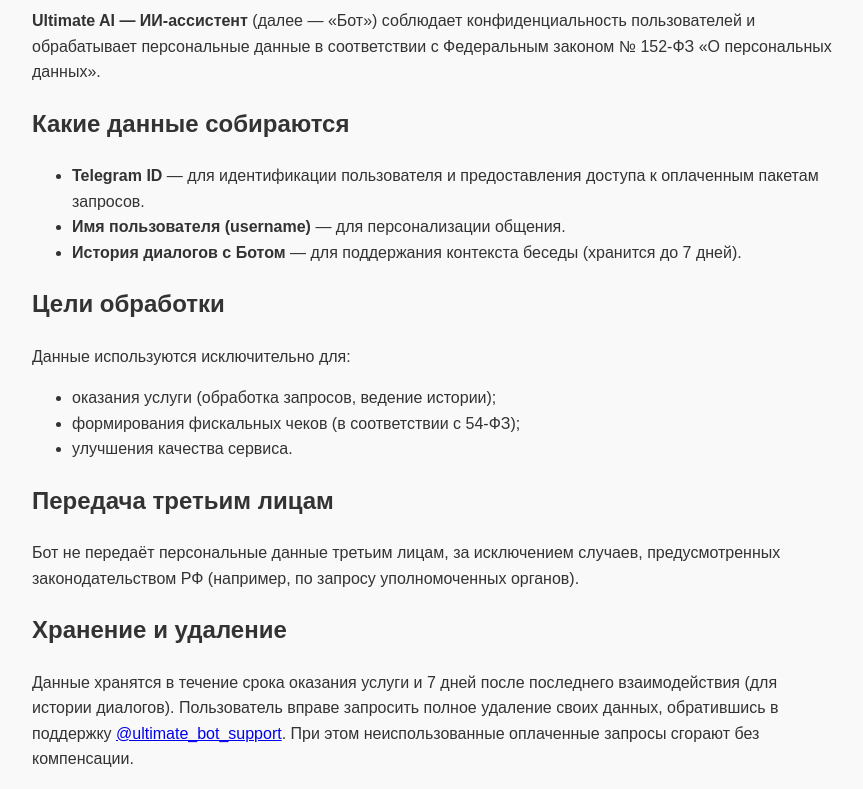
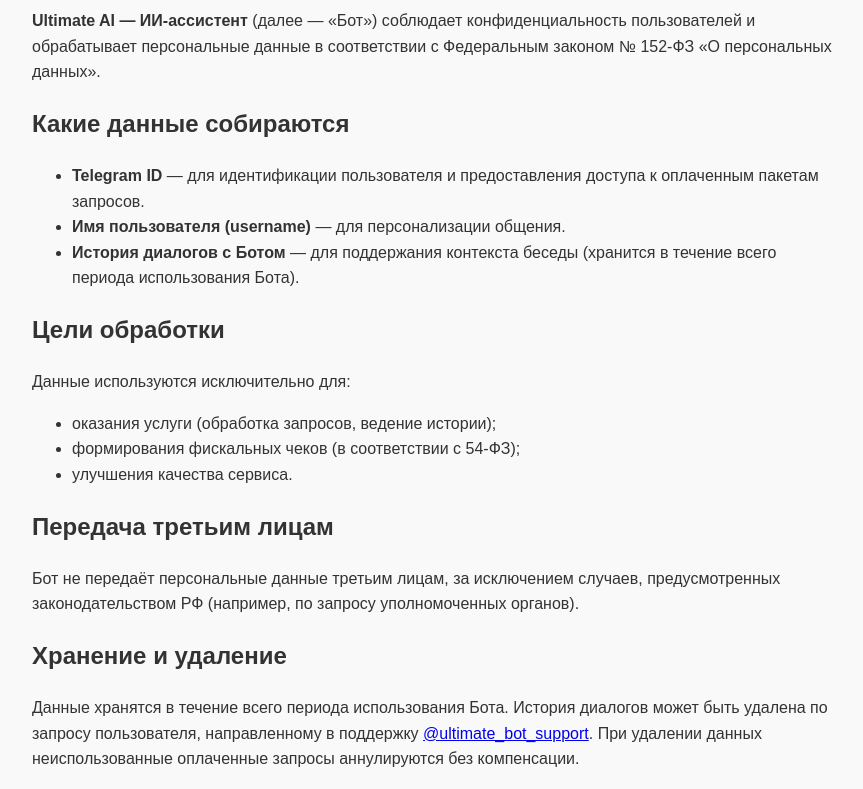
Before and after one commit to loveextraexot1c-sys/loveextraexot1c-sys.github.io, a plain HTML site: page privacy.html in a window 1280 px wide. Shown: the part 146-935 px from the top of the page, without its empty margins (208-1071 px from the left). Drawn offline with Linux system fonts and the light colour scheme.

Commit message:
обновлена политика конфиденциальности

```diff
--- a/privacy.html
+++ b/privacy.html
@@ -25,7 +25,7 @@
     <ul>
         <li><strong>Telegram ID</strong> — для идентификации пользователя и предоставления доступа к оплаченным пакетам запросов.</li>
         <li><strong>Имя пользователя (username)</strong> — для персонализации общения.</li>
-        <li><strong>История диалогов с Ботом</strong> — для поддержания контекста беседы (хранится до 7 дней).</li>
+        <li><strong>История диалогов с Ботом</strong> — для поддержания контекста беседы (хранится в течение всего периода использования Бота).</li>
     </ul>
 
     <h2>Цели обработки</h2>
@@ -40,7 +40,7 @@
     <p>Бот не передаёт персональные данные третьим лицам, за исключением случаев, предусмотренных законодательством РФ (например, по запросу уполномоченных органов).</p>
 
     <h2>Хранение и удаление</h2>
-    <p>Данные хранятся в течение срока оказания услуги и 7 дней после последнего взаимодействия (для истории диалогов). Пользователь вправе запросить полное удаление своих данных, обратившись в поддержку <a href="https://t.me/ultimate_bot_support">@ultimate_bot_support</a>. При этом неиспользованные оплаченные запросы сгорают без компенсации.</p>
+    <p>Данные хранятся в течение всего периода использования Бота. История диалогов может быть удалена по запросу пользователя, направленному в поддержку <a href="https://t.me/ultimate_bot_support">@ultimate_bot_support</a>. При удалении данных неиспользованные оплаченные запросы аннулируются без компенсации.</p>
 
     <h2>Согласие</h2>
     <p>Используя Бота, вы соглашаетесь с данной политикой. Если вы не согласны, пожалуйста, прекратите использование Бота.</p>
```
